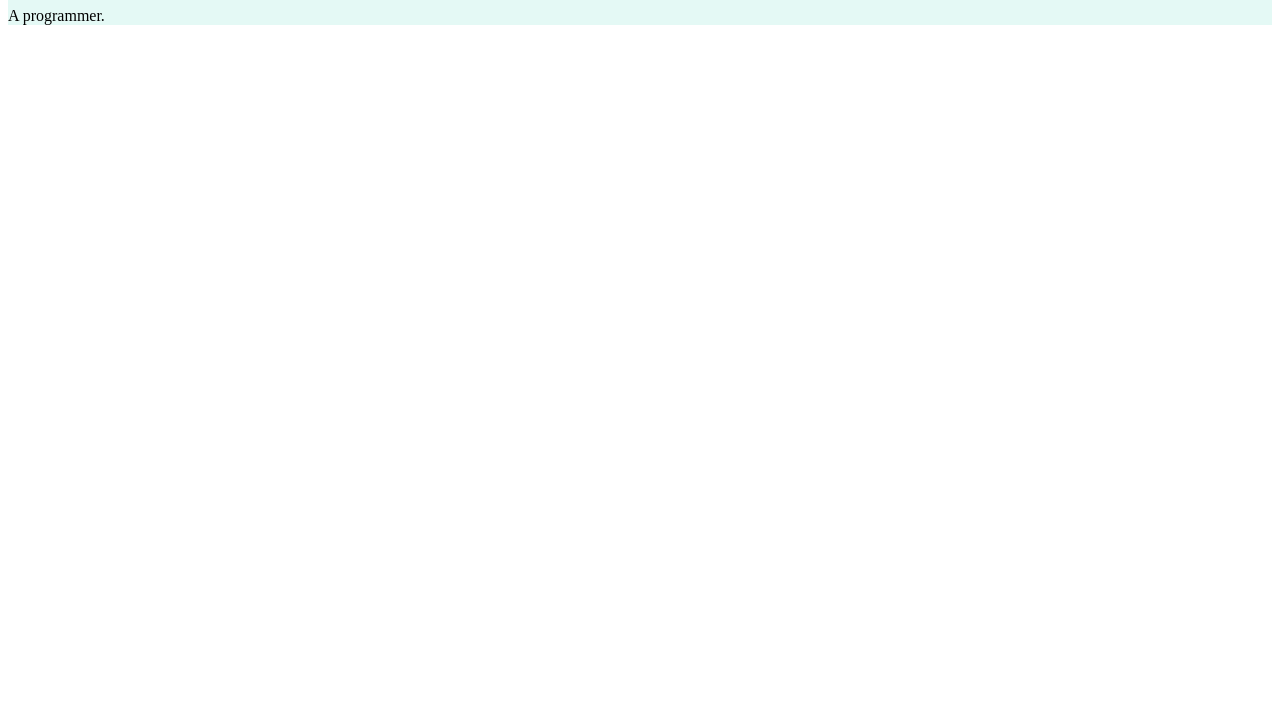
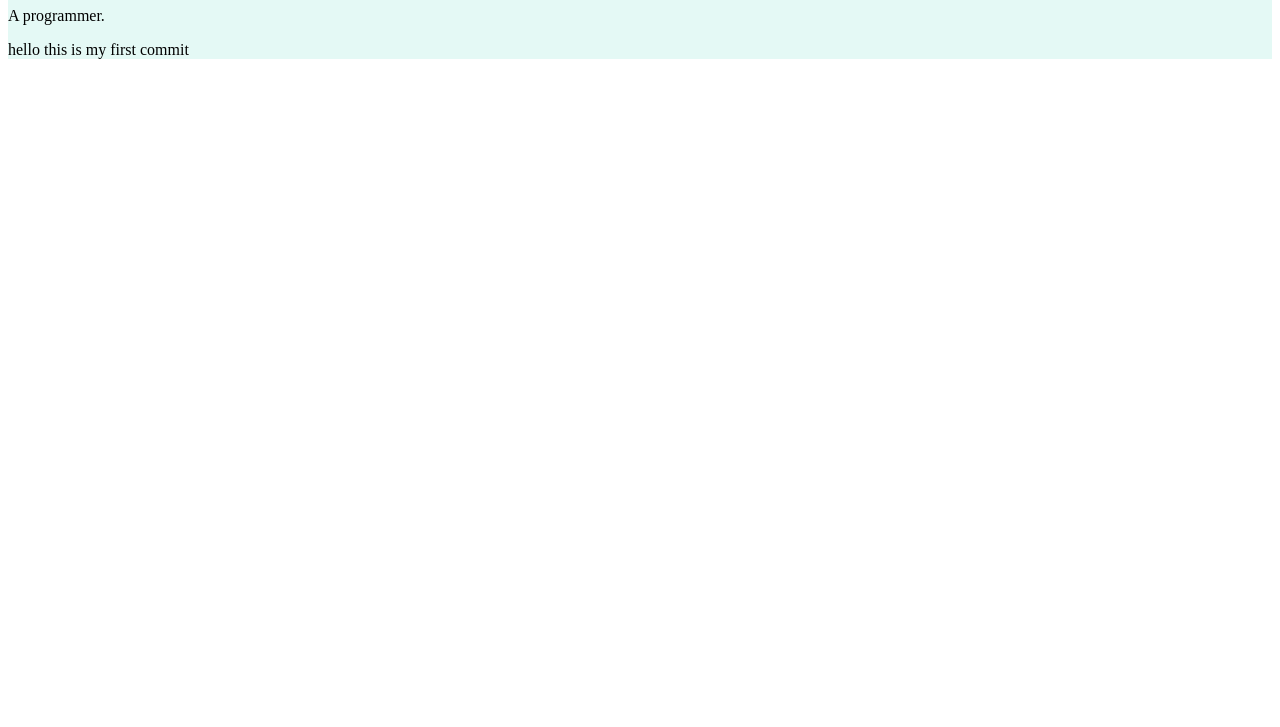
Before and after one commit to 19Angelo92/pro-1, a plain HTML site: page index.html in a window 1280 px wide. Shown: the part 73-800 px from the top of the page. Drawn offline with Linux system fonts and the light colour scheme.

Commit message:
first commit, from git to github.

```diff
--- a/index.html
+++ b/index.html
@@ -11,7 +11,7 @@
     <div class="">
       <h1>I'm Angelo.</h1>
       <p>A programmer.</p>
-
+    <p>hello this is my first commit</p>
 
     </div>
 
```
